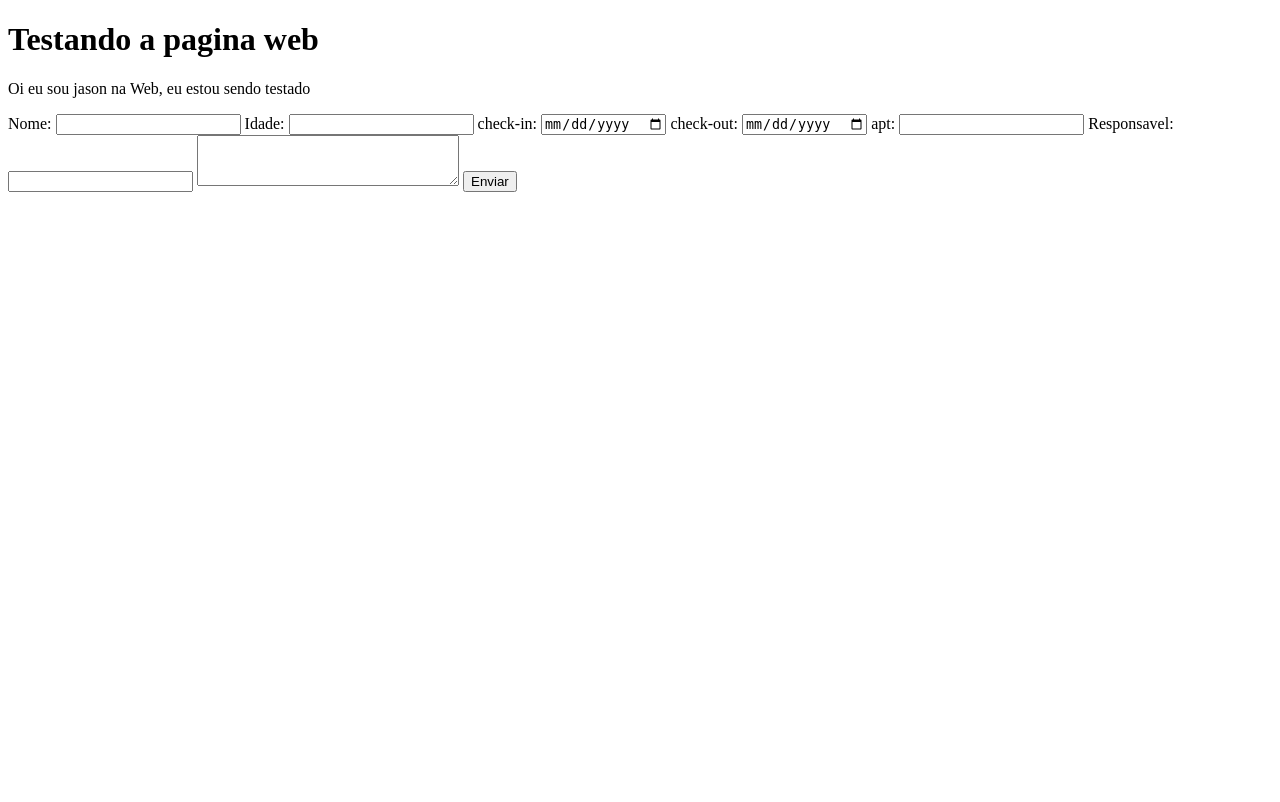
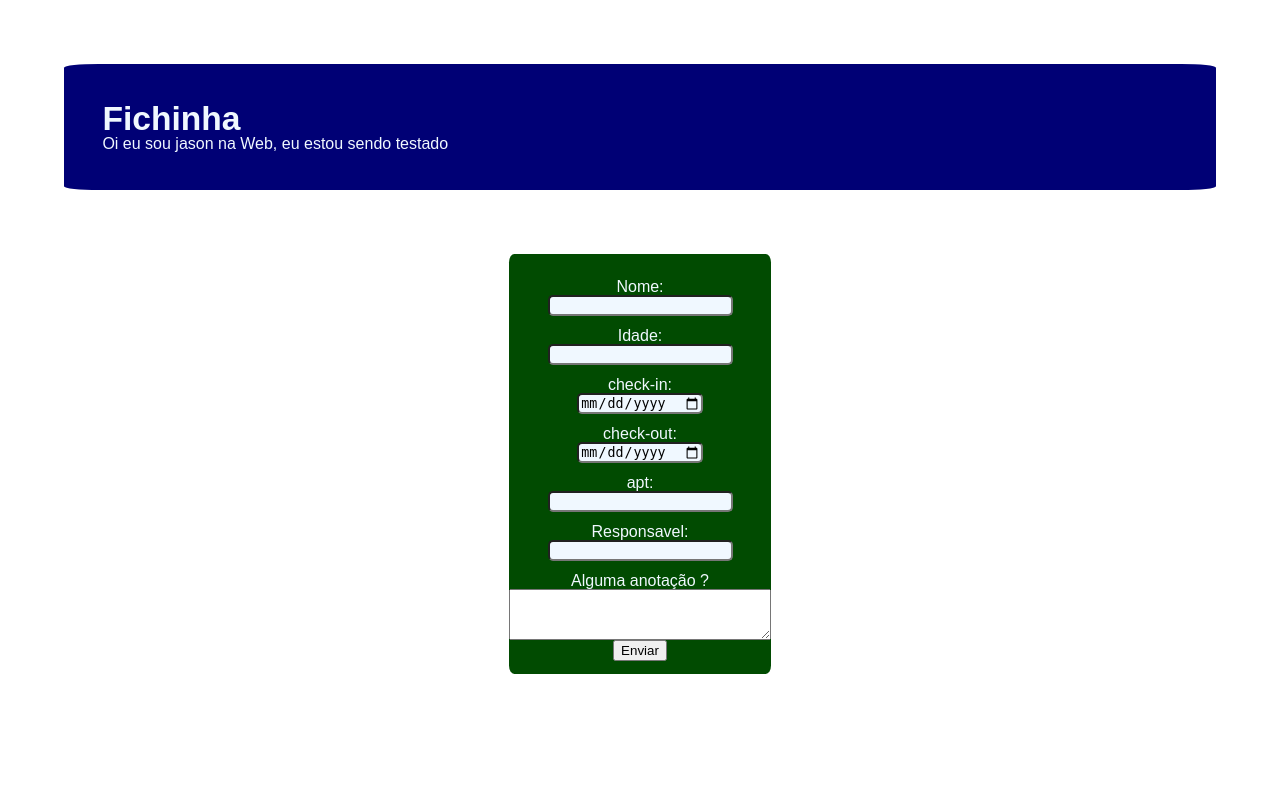
Before and after one commit to Jason21tod/meus-pequenos-estudos, a Flask app: page /kid_form.html in a window 1280 px wide. Before the commit the page ends 192 px from the top, so only its background shows below. Run offline with Flask 2, Linux system fonts and the light colour scheme.

Commit message:
Adicionando primeiros testes de pagina web

```diff
--- /dev/null
+++ b/bot-ficha/static/kid_form.css
@@ -0,0 +1,59 @@
+body {
+    position: relative;
+    display: flex;
+    flex-direction: column;
+    font-family: sans-serif;
+}
+
+.jason_header {
+    display: flex;
+    flex-direction: column;
+    border-radius: 3%;
+    padding: 3%;
+    margin: 5%;
+    color: aliceblue;
+    background-color: rgb(0, 0, 117);
+}
+
+.jason_header__title {
+    font-size: 2.1em;
+    font-weight: 400;
+    font-weight: bold;
+}
+
+.form_container {
+    align-self: center;
+    position: relative;
+    display: inline-block;
+    background-color: rgb(1, 75, 1);
+    border-radius: 2%;
+    margin-bottom: 10%;
+}
+
+.kid_formulary {
+    position: relative;
+    padding: 5%;
+    display: flex;
+    flex-direction: column;
+    align-items: center;
+}
+
+.form_container__label {
+    align-items: center;
+    position: inherit;
+    margin-top:5%;
+    color: aliceblue;
+    display: flex;
+    flex-flow: column;
+    flex-direction: column;
+}
+
+.form_container__label input {
+    border-radius: 5px;
+    background-color: aliceblue;
+}
+
+.form_container__sub_button {
+    display: inline-block;
+    align-self: center;
+}
--- /dev/null
+++ b/bot-ficha/static/reset.css
@@ -0,0 +1,48 @@
+/* http://meyerweb.com/eric/tools/css/reset/
+   v2.0 | 20110126
+   License: none (public domain)
+*/
+
+html, body, div, span, applet, object, iframe,
+h1, h2, h3, h4, h5, h6, p, blockquote, pre,
+a, abbr, acronym, address, big, cite, code,
+del, dfn, em, img, ins, kbd, q, s, samp,
+small, strike, strong, sub, sup, tt, var,
+b, u, i, center,
+dl, dt, dd, ol, ul, li,
+fieldset, form, label, legend,
+table, caption, tbody, tfoot, thead, tr, th, td,
+article, aside, canvas, details, embed,
+figure, figcaption, footer, header, hgroup,
+menu, nav, output, ruby, section, summary,
+time, mark, audio, video {
+	margin: 0;
+	padding: 0;
+	border: 0;
+	font-size: 100%;
+	font: inherit;
+	vertical-align: baseline;
+}
+/* HTML5 display-role reset for older browsers */
+article, aside, details, figcaption, figure,
+footer, header, hgroup, menu, nav, section {
+	display: block;
+}
+body {
+	line-height: 1;
+}
+ol, ul {
+	list-style: none;
+}
+blockquote, q {
+	quotes: none;
+}
+blockquote:before, blockquote:after,
+q:before, q:after {
+	content: '';
+	content: none;
+}
+table {
+	border-collapse: collapse;
+	border-spacing: 0;
+}
--- a/bot-ficha/templates/kid_form.html
+++ b/bot-ficha/templates/kid_form.html
@@ -4,20 +4,32 @@
     <meta charset="UTF-8">
     <meta http-equiv="X-UA-Compatible" content="IE=edge">
     <meta name="viewport" content="width=device-width, initial-scale=1.0">
+    <link rel="stylesheet" href="../static/reset.css">
+    <link rel="stylesheet" href="../static/kid_form.css">
     <title>Infos</title>
 </head>
 <body>
-    <h1>Testando a pagina web</h1>
-    <p>Oi eu sou jason na Web, eu estou sendo testado</p>
-    <form method="post">
-        <label for="name">Nome: <input type="text", id="name", name="name", required></label>
-        <label for="idade">Idade: <input type="number" name="years" id="idade", required></label>
-        <label for="check-in">check-in: <input type="date" name="check-in" id="check-in", required></label>
-        <label for="check-out">check-out: <input type="date" name="check-out" id="check-out" required></label>
-        <label for="apt">apt: <input type="number" name="apt" id="apt" required></label>
-        <label for="Responsavel">Responsavel: <input type="text" name="parents" id="parents" required></label>
-        <label for="anotation"><textarea name="anotation" id="anot" cols="30" rows="3" required,></textarea></label>
-        <button type="submit">Enviar </button>
-    </form>
+    <header class="jason_header">
+        <h1 class="jason_header__title">Fichinha</h1>
+        <p class=>Oi eu sou jason na Web, eu estou sendo testado</p>
+    </header>
+    <section class="form_container">
+        <form class="kid_formulary" method="post">
+            <label class="form_container__label" for="name">
+                Nome: <input type="text", id="name", name="name", required></label>
+            <label class="form_container__label" for="idade">
+                Idade: <input type="number" name="years" id="idade", required></label>
+            <label class="form_container__label" for="check-in">
+                check-in: <input type="date" name="check-in" id="check-in", required></label>
+            <label class="form_container__label" for="check-out">
+                check-out: <input type="date" name="check-out" id="check-out" required></label>
+            <label class="form_container__label" for="apt">
+                apt: <input type="number" name="apt" id="apt" required></label>
+            <label class="form_container__label" for="Responsavel">
+                Responsavel: <input type="text" name="parents" id="parents" required></label>
+            <label class="form_container__label" for="anotation">Alguma anotação ?<textarea name="anotation" id="anot" cols="30" rows="3" required,></textarea></label>
+            <button class="form_container__sub_button" type="submit">Enviar </button>
+        </form>
+    </section>
 </body>
 </html>
```
Also changed, not shown: bot-ficha/static/index.css (added).
